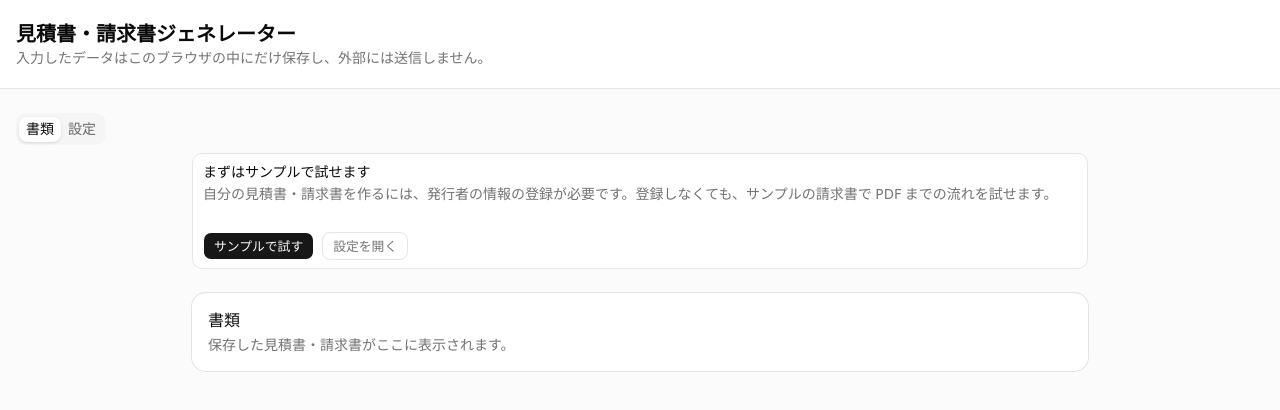
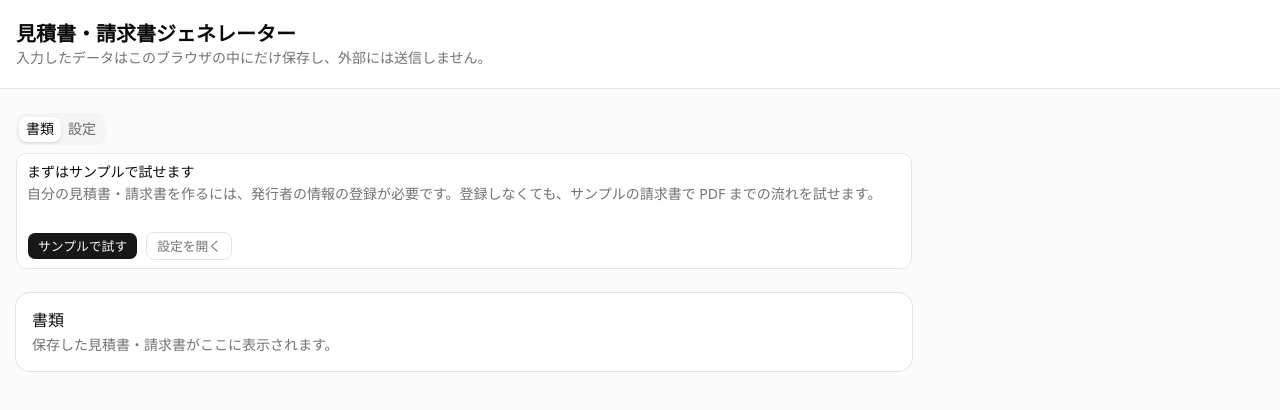
Before and after one commit to takafumi-masuno/invoice-generator, a React (Vite) app: page / in a window 1280 px wide. Shown: the top 410 px of the page. Built offline with nearby package versions, Linux system fonts and the light colour scheme.

Commit message:
style: 一覧と設定をタブに合わせて左揃えにする

```diff
--- a/src/App.tsx
+++ b/src/App.tsx
@@ -53,7 +53,7 @@ export function App() {
 
           <TabsContent value="settings" forceMount className="data-[state=inactive]:hidden">
             {state.status === "ready" ? (
-              <div className="mx-auto max-w-4xl">
+              <div className="max-w-4xl">
                 <SettingsPage data={state.data} store={store} />
               </div>
             ) : (
--- a/src/features/documents/DocumentsPage.tsx
+++ b/src/features/documents/DocumentsPage.tsx
@@ -135,7 +135,7 @@ export function DocumentsPage({
   const visibleDocuments = filterDocuments(data.documents, { query, kind: kindFilter });
 
   return (
-    <div className="mx-auto flex max-w-4xl flex-col gap-6">
+    <div className="flex max-w-4xl flex-col gap-6">
       {issuer ? (
         <div className="flex flex-wrap gap-3">
           <Button type="button" onClick={() => startNew("invoice")}>
```
